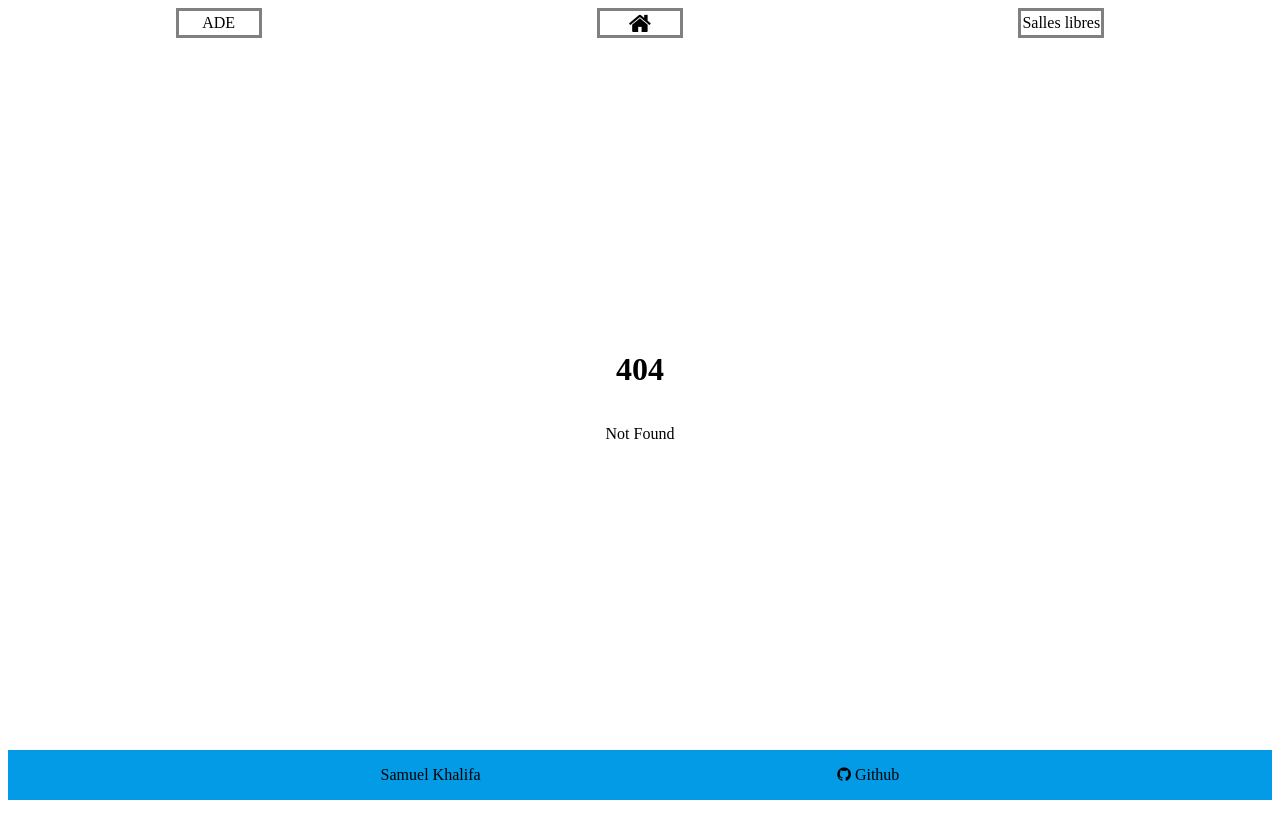
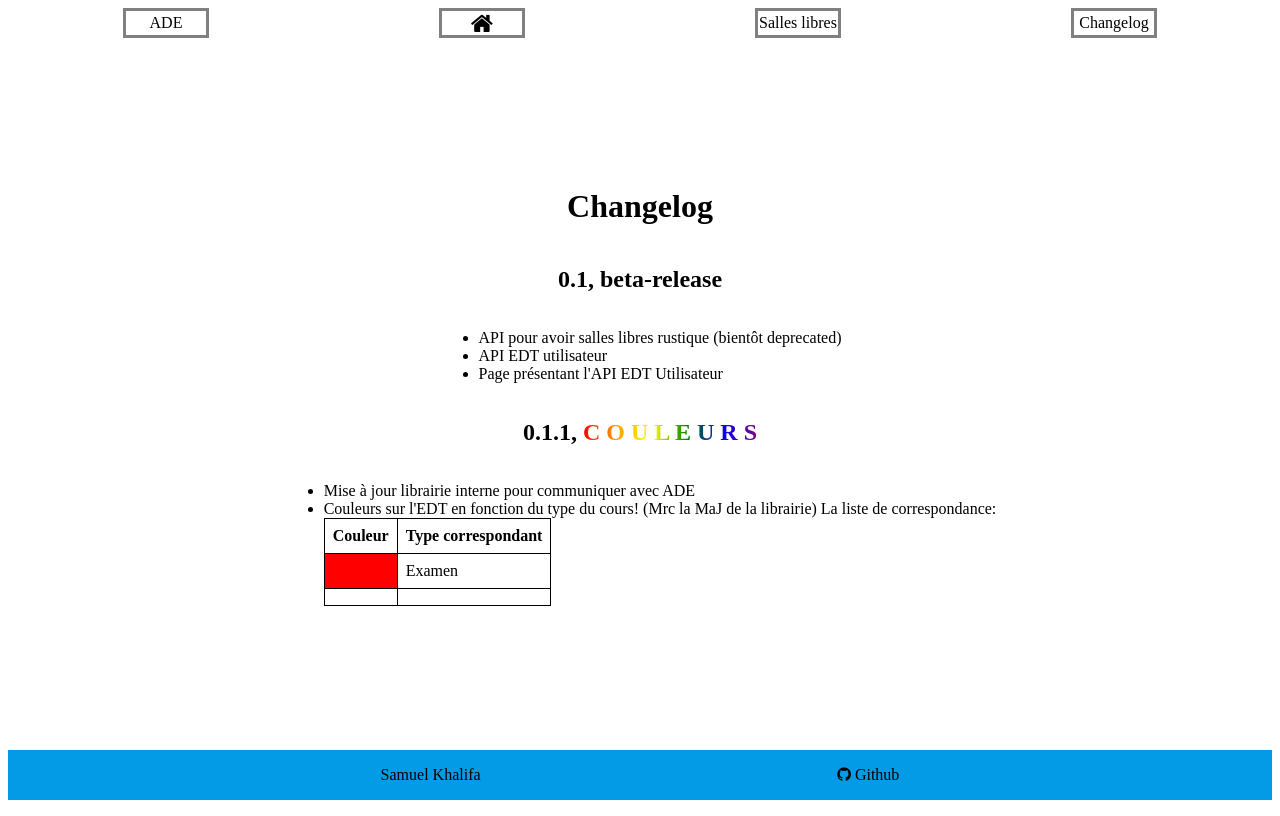
Before and after one commit to sakhalifa/emmk-free-rooms, a SvelteKit app: page /changelog in a window 1280 px wide. Before the commit this address had no page. Built offline with nearby package versions, Linux system fonts and the light colour scheme.

Commit message:
added changelog

```diff
--- a/src/routes/+layout.svelte
+++ b/src/routes/+layout.svelte
@@ -3,6 +3,7 @@
 		<a href="/users">ADE</a>
 		<a href="/"><i class="fa fa-home" style="font-size: x-large" /></a>
 		<a href="/rooms/free">Salles libres</a>
+		<a href="/changelog">Changelog</a>
 	</nav>
 	<main>
 		<slot />
--- /dev/null
+++ b/src/routes/changelog/+page.svelte
@@ -0,0 +1,56 @@
+<h1>Changelog</h1>
+<h2>0.1, beta-release</h2>
+<ul>
+	<li>API pour avoir salles libres rustique (bientôt deprecated)</li>
+	<li>API EDT utilisateur</li>
+	<li>Page présentant l'API EDT Utilisateur</li>
+</ul>
+<h2>0.1.1, <span class="rainbow">C O U L E U R S</span></h2>
+<ul>
+	<li>Mise à jour librairie interne pour communiquer avec ADE</li>
+	<li>
+		Couleurs sur l'EDT en fonction du type du cours! (Mrc la MaJ de la librairie) La liste de
+		correspondance:
+		<table>
+			<thead>
+				<tr>
+					<th>Couleur</th>
+					<th>Type correspondant</th>
+				</tr>
+			</thead>
+			<tbody>
+				<tr>
+					<td class="red"></td>
+					<td>Examen</td>
+				</tr>
+				<tr>
+					<td class=""></td>
+				</tr>
+			</tbody>
+		</table>
+	</li>
+</ul>
+
+<style>
+	.rainbow {
+		color: transparent;
+		background: linear-gradient(90deg, red, orange, yellow, green, blue, purple);
+		background-clip: text;
+		-webkit-background-clip: text;
+	}
+
+	table,
+	th,
+	td {
+		border: 1px solid black;
+		border-collapse: collapse;
+	}
+
+	th,td {
+		padding: 0.5em;
+	}
+
+	.red{
+		background-color: red;
+	}
+</style>
```
